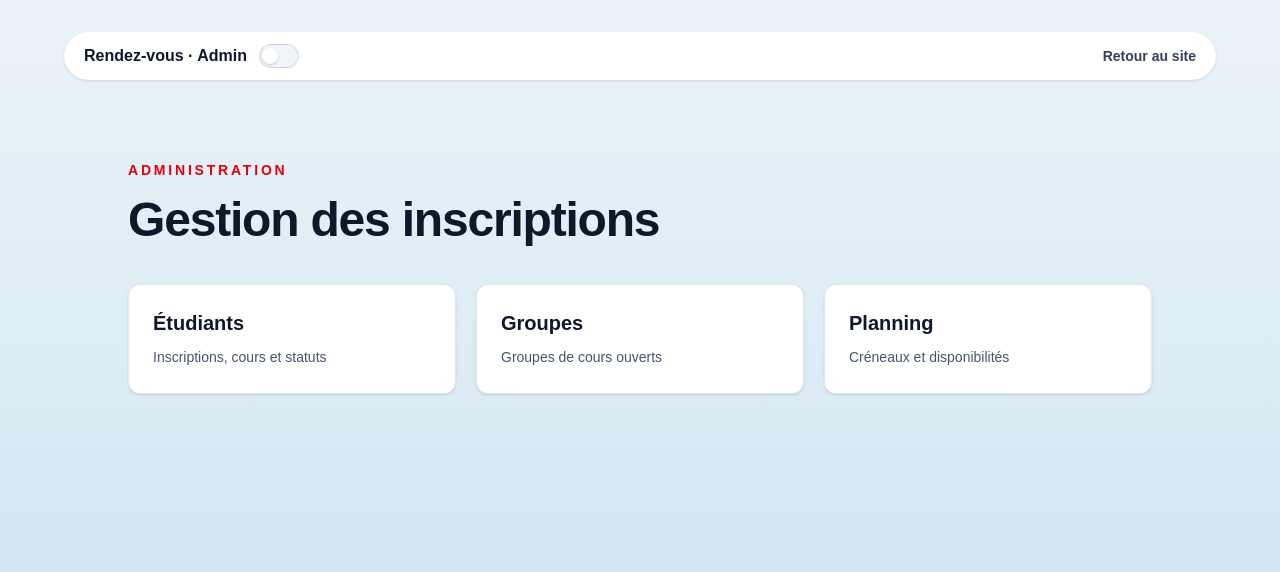
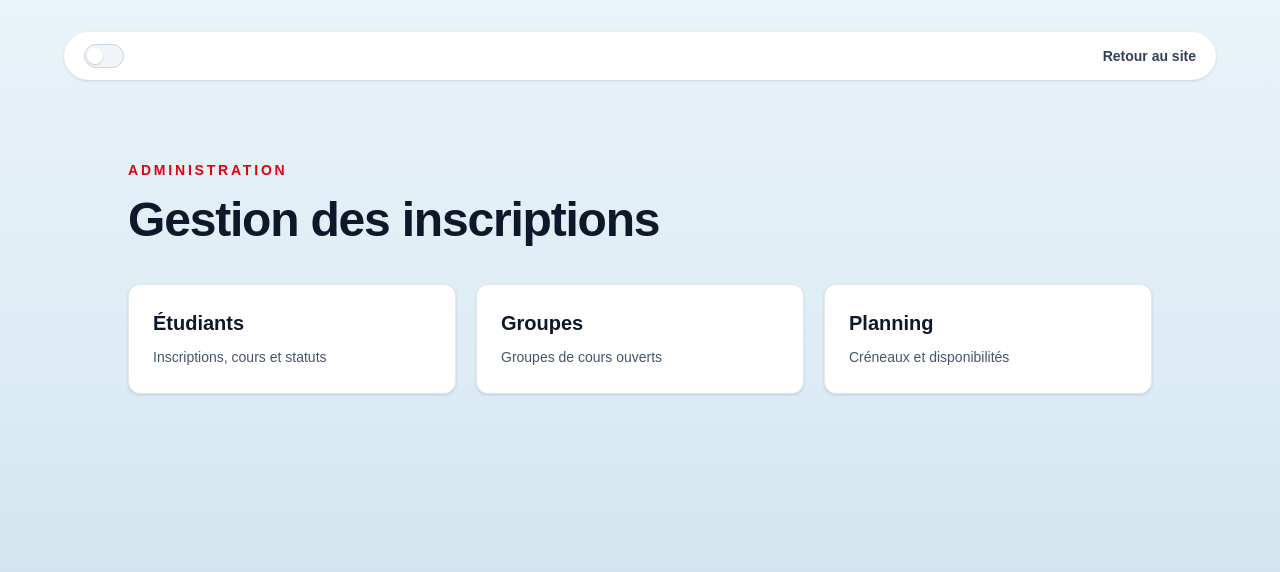
Before and after one commit to pimpudev/rendez-vous, a Next.js app: page /admin in a window 1280 px wide. Shown: the top 572 px of the page. Built offline with nearby package versions, Linux system fonts and the light colour scheme.

Commit message:
Adjust admin header and offer price styling

```diff
--- a/app/admin/admin-header.tsx
+++ b/app/admin/admin-header.tsx
@@ -4,12 +4,7 @@ import ThemeToggle from "../theme-toggle";
 export default function AdminHeader() {
   return (
     <header className="flex items-center justify-between rounded-full bg-white px-5 py-3 shadow-sm">
-      <div className="flex items-center gap-3">
-        <Link href="/admin" className="font-bold text-slate-900 transition hover:text-red-600">
-          Rendez-vous · Admin
-        </Link>
-        <ThemeToggle />
-      </div>
+      <ThemeToggle />
       <Link href="/" className="text-sm font-semibold text-slate-700 transition hover:text-red-600">
         Retour au site
       </Link>
--- a/app/page.tsx
+++ b/app/page.tsx
@@ -392,7 +392,7 @@ export default function Home() {
                   {block.items.map((offer) => (
                     <Link key={offer.slug} href={`/offres/${offer.slug}`} className="group flex min-h-[300px] flex-col bg-white px-6 py-7 transition-colors hover:bg-slate-50 focus-visible:relative focus-visible:z-10 focus-visible:outline-2 focus-visible:outline-offset-[-2px] focus-visible:outline-red-600">
                         <h4 className="min-h-[4.5rem] text-lg font-bold leading-6 text-slate-900">{offer.name}</h4>
-                        <p className="mt-5 text-lg font-black leading-7 text-slate-900">{offer.price}</p>
+                        <p className="mt-5 text-sm font-normal leading-6 text-slate-600">{offer.price}</p>
                         <span className="mt-auto inline-flex min-h-10 items-center justify-center rounded-md bg-slate-900 px-4 py-2 text-sm font-semibold text-white transition-colors group-hover:bg-red-600">
                           {t.offerLinkLabel}
                         </span>
```
